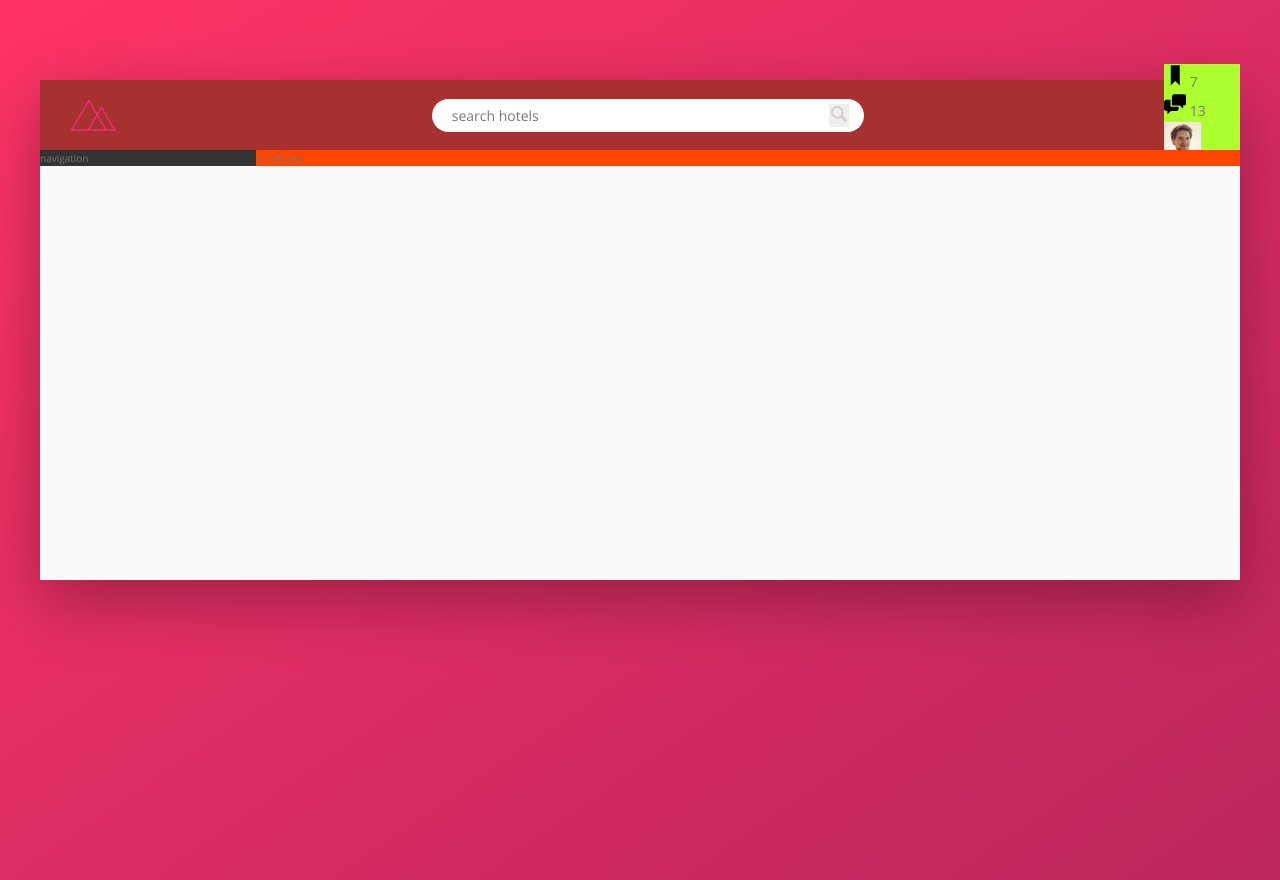
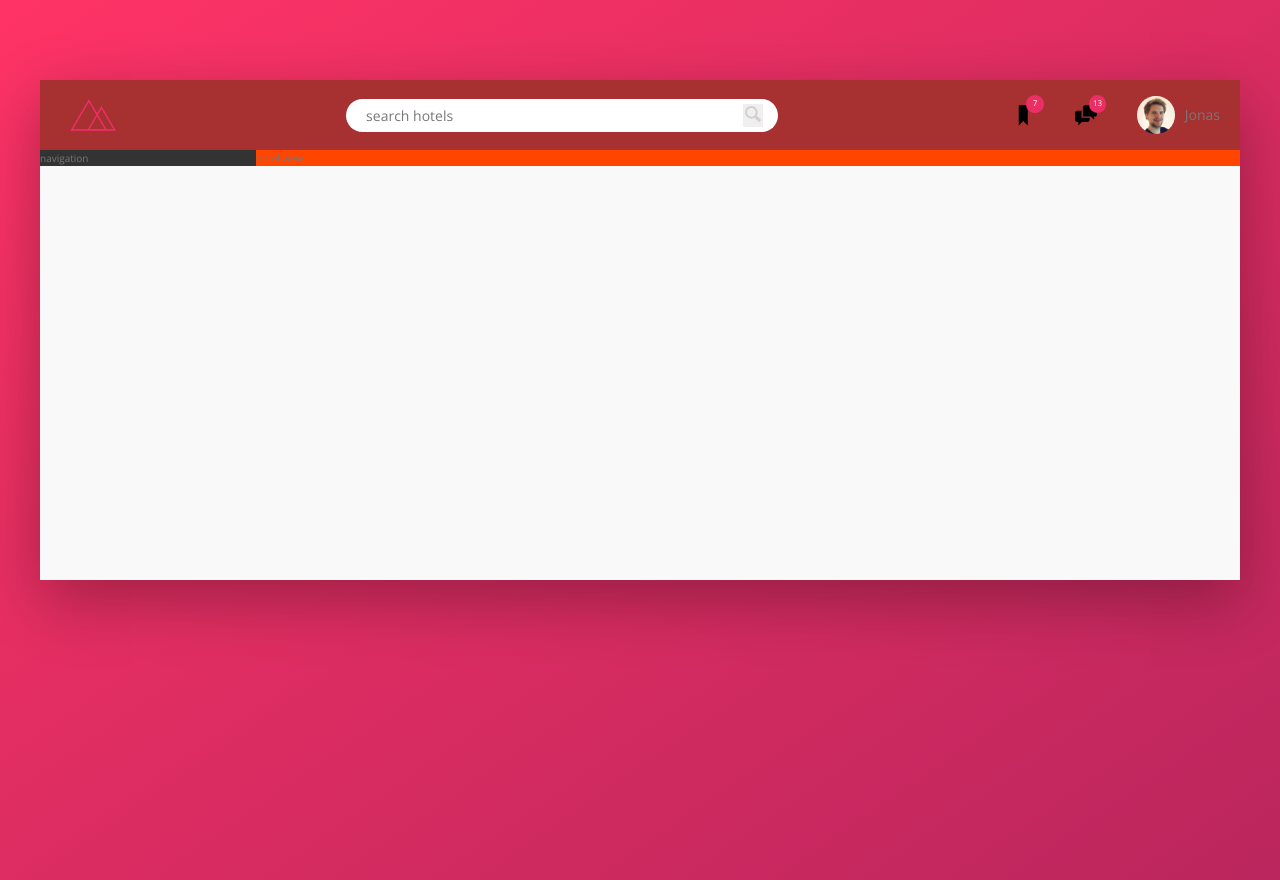
Before and after one commit to mazpeng/Trillo-page, a website: page index.html in a window 1280 px wide. Drawn offline with nearby package versions, Linux system fonts and the light colour scheme.

Commit message:
user nav

```diff
--- a/sass/_components.scss
+++ b/sass/_components.scss
@@ -65,26 +65,52 @@
 //////////////////////////////
 /// user navigation
 .user-nav {
-  background-color: greenyellow;
+  align-self: stretch;
+
+  display: flex;
+  align-items: center;
+
+  & > * {
+    padding: 0 2rem;
+    cursor: pointer;
+    height: 100%;
+    display: flex;
+    align-items: center;
+  }
+
+  & > *:hover {
+    background-color: var(--color-grey-light-2);
+  }
+
   &__icon-box {
+    position: relative;
   }
 
   &__icon {
     height: 2.25rem;
     width: 2.25rem;
+    fill: var(--color-grey-dark-2);
   }
 
   &__notification {
-  }
+    font-size: 0.8rem;
+    height: 1.75rem;
+    width: 1.75rem;
+    border-radius: 50%;
+    background-color: var(--color-primary);
+    color: #fff;
+    position: absolute;
+    top: 1.5rem;
+    right: 1.1rem;
 
-  &__user {
+    display: flex;
+    justify-content: center;
+    align-items: center;
   }
 
   &__user-photo {
     height: 3.75rem;
-    border: 50%;
-  }
-
-  &__user-name {
+    border-radius: 50%;
+    margin-right: 1rem;
   }
 }
```
Also changed, not shown: css/style.css.
